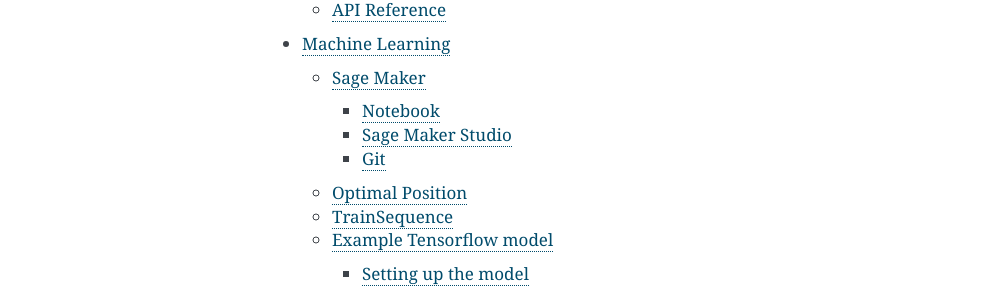
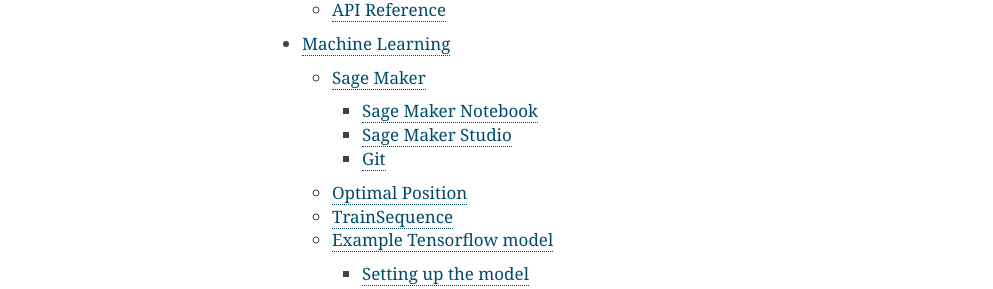
Before and after one commit to emagine-epython/epython-showcase, a Sphinx documentation site: the page built from docs/source/index.rst, in a window 1280 px wide. Shown: the part 1167-1456 px from the top of the page, without its empty margins (148-1141 px from the left). Built offline with Sphinx 7.4.7, drawn with Linux system fonts in a browser that asks for light colours; some of the changed lines change nothing that is shown.

Commit message:
Fixed duplicated reference notebook in doc

```diff
--- a/docs/source/machine_learning.rst
+++ b/docs/source/machine_learning.rst
@@ -5,8 +5,8 @@
 Sage Maker
 ----------
 
-Notebook
-^^^^^^^^
+Sage Maker Notebook
+^^^^^^^^^^^^^^^^^^^
 
 From AWS Sage Maker, under Notebook select `Notebook instances`. Create instance and select `Open JupyterLab`
 
@@ -101,7 +101,7 @@
 
 .. image:: _static/images/optimal_strategy.PNG
 
-See `Notebook <_static/notebooks/OptimalPositoinGenerator.html>`_ for more details.
+See `Optimal Position Notebook <_static/notebooks/OptimalPositoinGenerator.html>`_ for more details.
 
 TrainSequence
 -------------
@@ -131,7 +131,7 @@
 Example Tensorflow model
 ------------------------
 
-`Notebook <_static/notebooks/Training.html>`_ can be found here.
+`Training Notebook <_static/notebooks/Training.html>`_ can be found here.
 
 Setting up the model
 ^^^^^^^^^^^^^^^^^^^^
```
